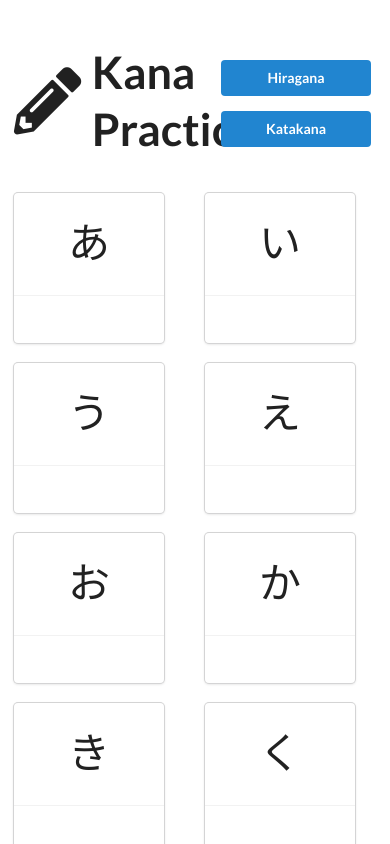
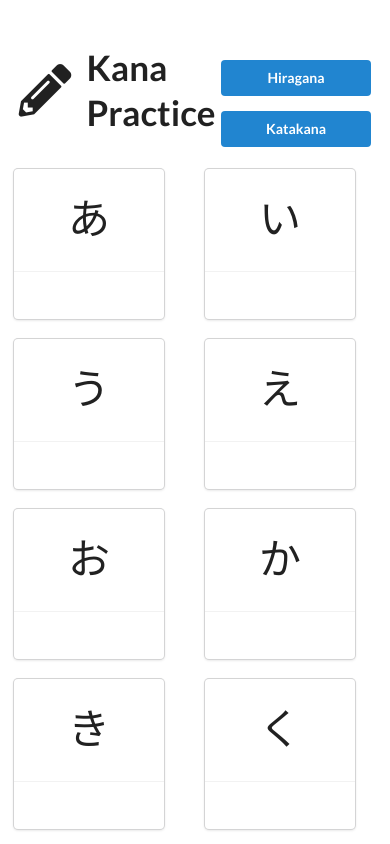
Before and after one commit to heysadboy/kana-kanji-practice, a React (Create React App) app: page / in a window 390 px wide. Shown: the top 844 px of the page. Built offline with nearby package versions, Linux system fonts and the light colour scheme.

Commit message:
updating responsive design

```diff
--- a/src/assets/css/App.css
+++ b/src/assets/css/App.css
@@ -16,3 +16,9 @@ h1.ui.header {
     width: 150px;
     margin: 10px 5px 5px 5px;
 }
+
+@media only screen and (max-width: 768px) {
+    h1.ui.header {
+        font-size: 2.5rem;
+    }
+}
```
